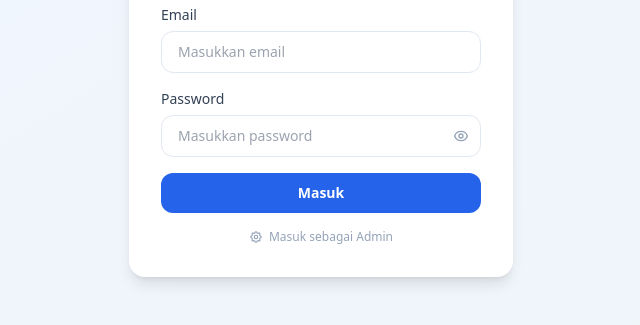
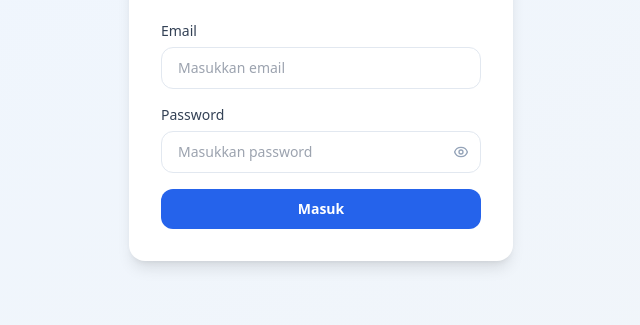
Before and after one commit to netizenit927/cadangan, a plain HTML site: page index.html in a window 1280 px wide. Shown: the part 345-670 px from the top of the page, without its empty margins (319-959 px from the left). Drawn offline with nearby package versions, Linux system fonts and the light colour scheme.

Commit message:
fix: remove admin login link from user login page

```diff
--- a/index.html
+++ b/index.html
@@ -87,17 +87,6 @@
         </svg>
       </button>
     </form>
-
-    <div class="mt-4 text-center">
-      <a href="https://trinitrix.vercel.app/admin"
-         class="text-xs text-slate-400 hover:text-slate-600 transition flex items-center justify-center gap-1.5">
-        <svg class="w-3.5 h-3.5" fill="none" stroke="currentColor" viewBox="0 0 24 24">
-          <path stroke-linecap="round" stroke-linejoin="round" stroke-width="2" d="M10.325 4.317c.426-1.756 2.924-1.756 3.35 0a1.724 1.724 0 002.573 1.066c1.543-.94 3.31.826 2.37 2.37a1.724 1.724 0 001.065 2.572c1.756.426 1.756 2.924 0 3.35a1.724 1.724 0 00-1.066 2.573c.94 1.543-.826 3.31-2.37 2.37a1.724 1.724 0 00-2.572 1.065c-.426 1.756-2.924 1.756-3.35 0a1.724 1.724 0 00-2.573-1.066c-1.543.94-3.31-.826-2.37-2.37a1.724 1.724 0 00-1.065-2.572c-1.756-.426-1.756-2.924 0-3.35a1.724 1.724 0 001.066-2.573c-.94-1.543.826-3.31 2.37-2.37.996.608 2.296.07 2.572-1.065z"/>
-          <path stroke-linecap="round" stroke-linejoin="round" stroke-width="2" d="M15 12a3 3 0 11-6 0 3 3 0 016 0z"/>
-        </svg>
-        Masuk sebagai Admin
-      </a>
-    </div>
   </div>
 </div>
 
```
